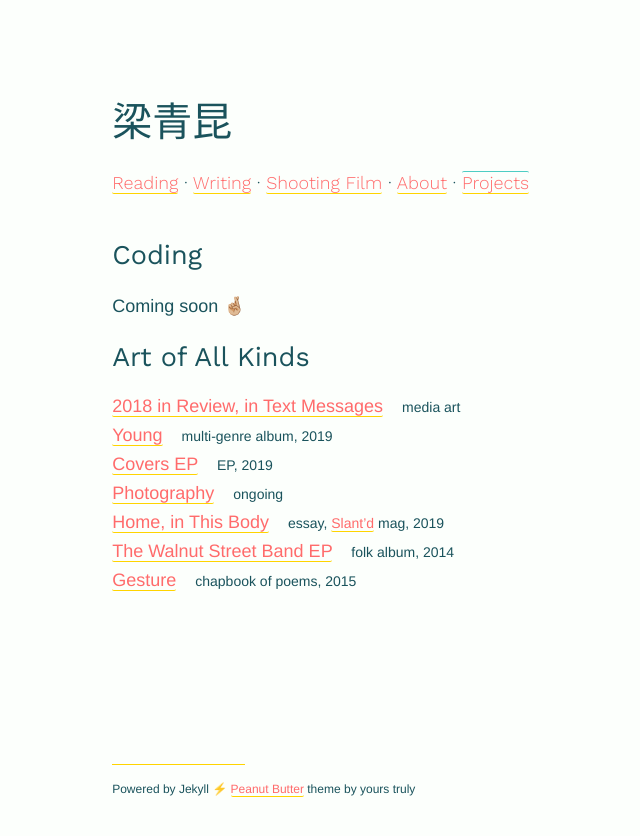
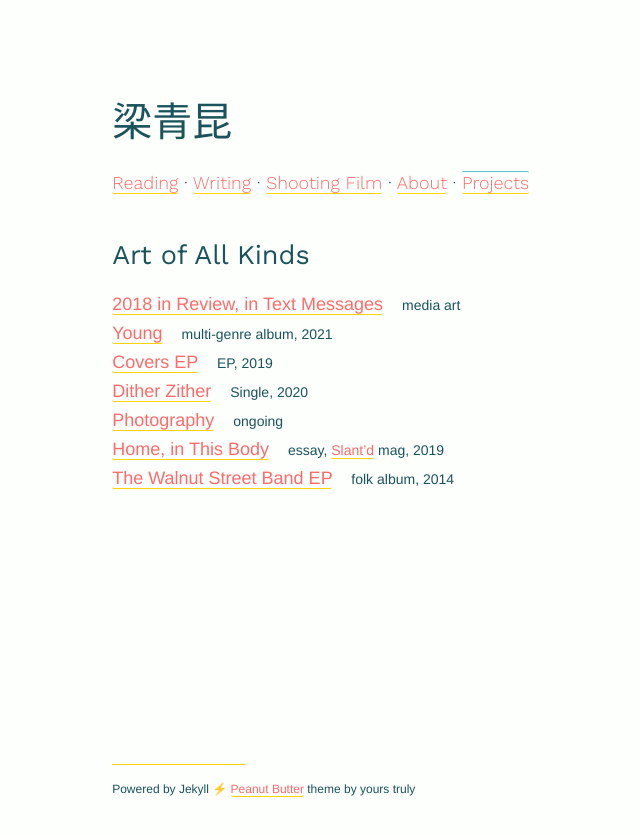
Before and after one commit to quinnleong/quinnleong.github.io, a Jekyll site: the page built from projects.md, in a window 1280 px wide. Shown: the top 836 px of the page, without its empty margins (195-835 px from the left). Built offline with Jekyll 4.4.1, drawn with Linux system fonts in a browser that asks for light colours.

Commit message:
Update projects page

```diff
--- a/projects.md
+++ b/projects.md
@@ -4,29 +4,26 @@ title: Projects
 permalink: /projects/
 ---
 
-## Coding
-
-Coming soon 🤞🏼
-
 ## Art of All Kinds
 - [2018 in Review, in Text Messages][2018-review]
   <span class="annotation">media art</span>
 - [Young][young]
-  <span class="annotation">multi-genre album, 2019</span>
+  <span class="annotation">multi-genre album, 2021</span>
 - [Covers EP][covers]
   <span class="annotation">EP, 2019</span>
+- [Dither Zither][dither-zither]
+  <span class="annotation">Single, 2020</span>
 - [Photography][vsco]
   <span class="annotation">ongoing</span>
 - [Home, in This Body][slantd]
   <span class="annotation">essay, <a href='https://slantd.com/issue-03'>Slant'd</a> mag, 2019</span>
 - [The Walnut Street Band EP][walnut-st]
   <span class="annotation">folk album, 2014</span>
-- [Gesture][gesture]
-  <span class="annotation">chapbook of poems, 2015</span>
 
 [2018-review]: https://qleong.com/2018-review
-[young]: https://quinnleong.bandcamp.com
+[young]: https://quinnleong.bandcamp.com/album/young
 [covers]: https://quinnleong.bandcamp.com/album/covers
+[dither-zither]: https://makzai.bandcamp.com/releases
 [vsco]: https://vsco.co/qleong/images
 [slantd]: assets/writing/slantd.pdf
 [walnut-st]: https://walnutstreet.bandcamp.com
```
